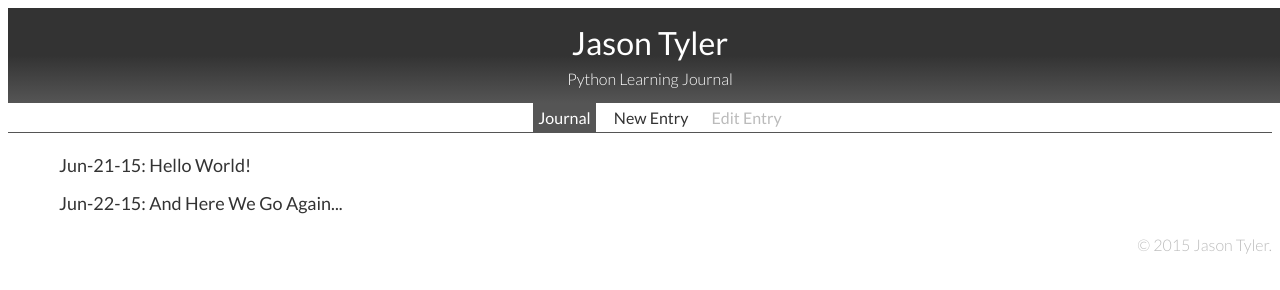
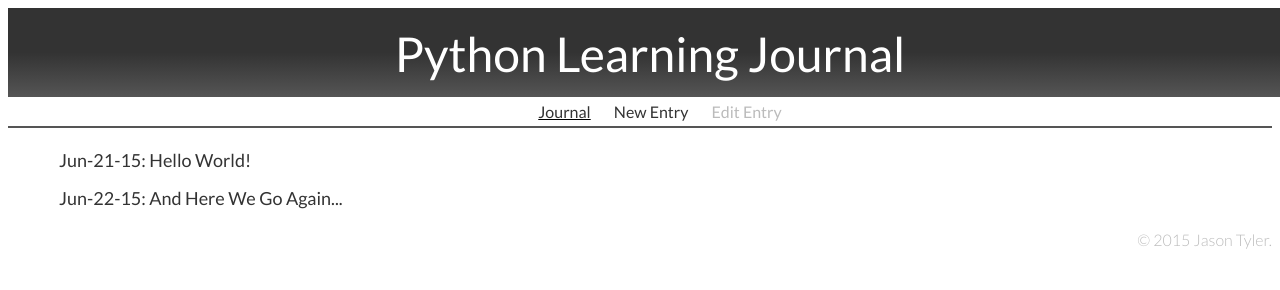
Before and after one commit to jay-tyler/python-learning-journal, a plain HTML site: page index.html in a window 1280 px wide. Drawn offline with Linux system fonts and the light colour scheme.

Commit message:
small css changes

```diff
--- a/style.css
+++ b/style.css
@@ -6,12 +6,14 @@
 h1 {
     font-weight: normal;
     margin: 5px auto 0;
+    display: none;
 }
 
 h2 {
     font-size: 1em;
-    font-weight: lighter;
+    font-weight: normal;
     margin: 7px auto 5px;
+    font-size: 3em;
 }
 
 h3 {
@@ -43,10 +45,8 @@ a:visited {
 }
 
 .selected, .selected a {
-/*    text-shadow: 1px 1px 1px #999;*/
-    background-color: #555;
-    color: #fff;
-/*    padding: 100%;*/
+/*    color: #bbb;*/
+    text-decoration:  underline;
 }
 
 .disabled a, .selected a {
@@ -69,7 +69,7 @@ a:visited {
     margin: 0;
     padding: 5px;
     background-color: #fff;
-    border-bottom: 1px solid #555;
+    border-bottom: 2px solid #555;
 }
 
 #nav-header ul {
```
